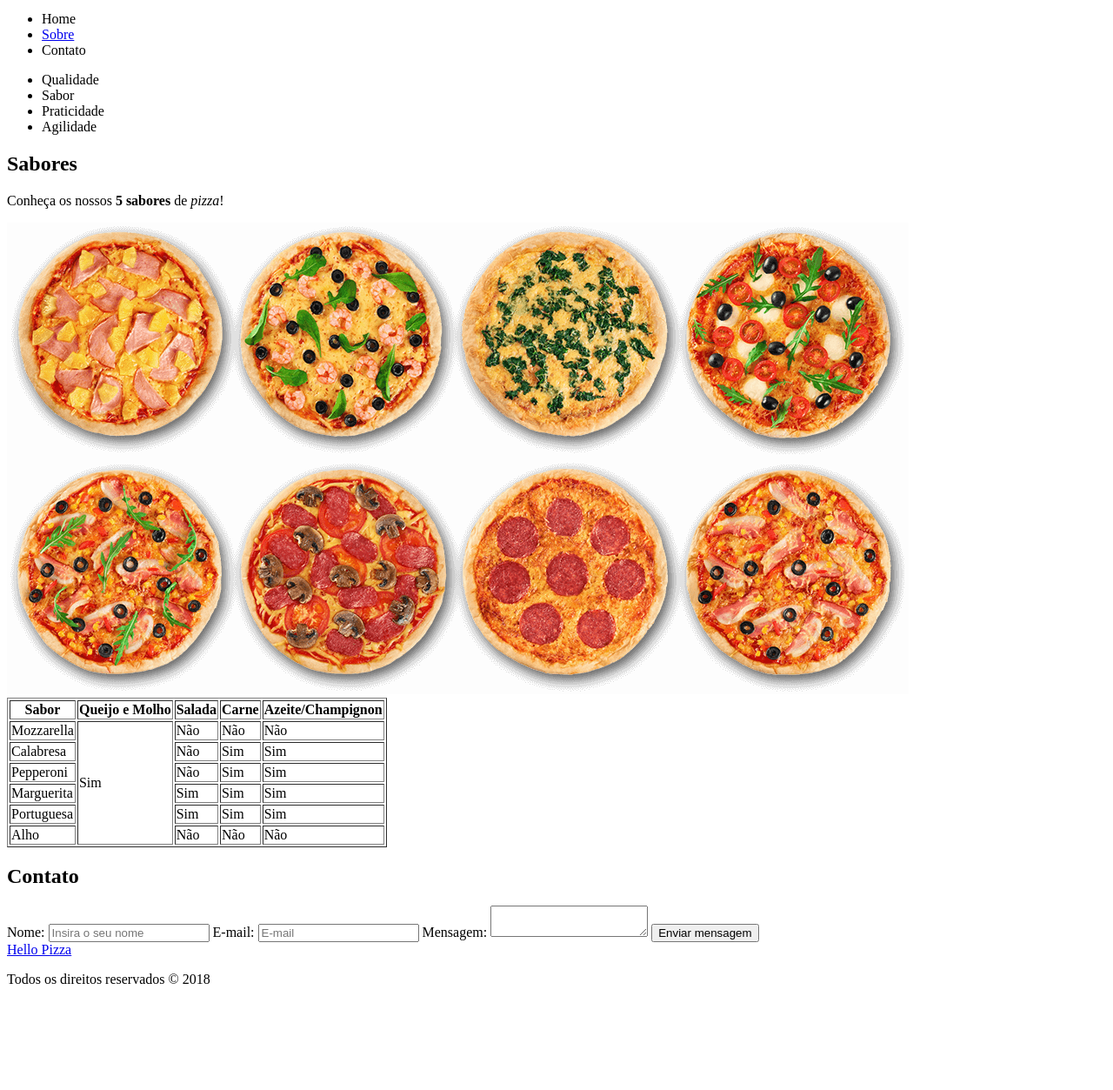
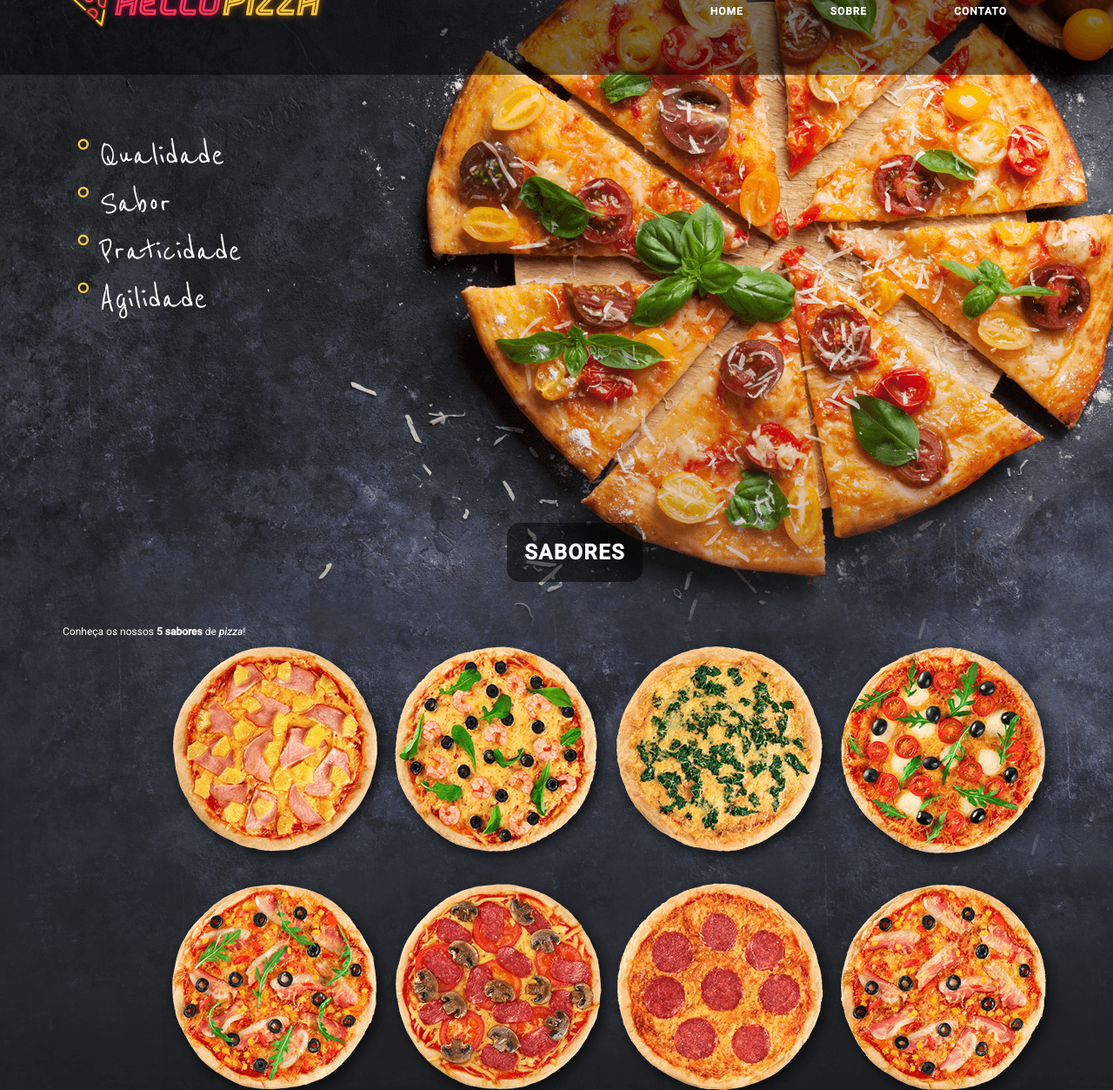
Before and after one commit to karenngomes/basic-front-end, a plain HTML site: page devmedia/projeto-pizzaria/index.html in a window 1280 px wide. Shown: the part 67-1320 px from the top of the page at 87% size. Before the commit the page ends 1218 px from the top, so only its background shows below. Drawn offline with Linux system fonts and the light colour scheme; a web font is replaced by a local one.

Commit message:
adicionando css

```diff
--- /dev/null
+++ b/devmedia/projeto-pizzaria/css/style.css
@@ -0,0 +1,194 @@
+*{
+	margin: 0;
+	padding: 0;
+}
+
+body{
+	background: url("../img/background-pizza.png") 0 0 no-repeat;
+	background-color: #131313;
+}
+
+header{
+	height: 123px;
+	background-color: rgba(0, 0, 0, 0.5);
+	padding: 30px 72px 0 72px;
+}
+
+h1, footer a{
+	height: 70px;
+	width: 304px;
+	overflow: hidden;
+	text-indent: -9999px;
+	background: url("../img/logo-helloPizza.png") 0 0 no-repeat;
+	display: block;
+}
+
+h2{
+	color:#fff;
+	font-family: 'Roboto', sans-serif;
+	padding: 20px;
+	background-color: rgba(0, 0, 0, 0.5);
+	border-radius: 15px;
+	display:inline-block;
+	text-transform: uppercase;
+	letter-spacing: 1.5px;
+	float: left;
+	margin: 50px 45%;
+}
+
+section{
+	clear: both;
+	padding: 30px 72px 0 72px;
+	position: relative;
+	margin:0 0 50px 0;
+}
+
+img#pizza-sabores{
+	display: block;
+	clear: both;
+	margin: 0 10%;
+}
+
+nav{
+	float: right;
+	margin-top: -30px;
+}
+
+nav ul{
+	list-style: none;
+	display: block;
+}
+
+nav ul li{
+	float: left;
+	margin:0 50px;
+}
+
+nav ul li a{
+	color:#fff;
+	text-decoration: none;
+	text-transform: uppercase;
+	font-family: 'Roboto', sans-serif;
+	font-size: 12px;
+	font-weight: bold;
+	letter-spacing: 1px
+}
+
+ul#vantagens {
+    list-style: none;
+    float: left;
+    margin: 30px 0 150px 0;
+}
+
+ul#vantagens li {
+    font-family: 'Reenie Beanie', cursive;
+    color: #fff;
+    font-size: 2.75em;
+    margin: 5px;
+}
+
+ul#vantagens li::before {
+  content: "\00b0 ";
+  color: #fbcb39;
+  font-family: sans-serif;
+  font-size: 1em;
+  vertical-align: bottom;
+  margin: 25px 10px 0 10px;
+}
+
+table{
+	width: 100%;
+	background-color: #2a2a2a;
+	clear: both;
+	border-collapse: collapse;
+	text-transform: uppercase;
+	margin-top:100px;
+}
+
+th, td, p, label{
+	font-size: 12px;
+	color:#fff;
+	font-family: 'Roboto', sans-serif;
+}
+
+th{
+	color: #4d4d4d;
+	font-weight: bold;
+}
+
+th, td{
+	border:1px #000 solid;
+	padding: 25px;
+	text-align: center;
+	width: 20%;
+}
+
+form{
+	clear: both;
+	margin:0 30%;
+}
+
+form label{
+	margin:15px 0;
+	display: block;
+	text-transform: uppercase;
+}
+
+form input, form textarea{
+	border:1px solid #2a2a2a;
+	height: 10px;
+	width: 500px;
+	border-radius: 30px;
+	background-color: transparent;;
+	display: block;
+	padding: 25px 25px;
+	font-family: 'Roboto', sans-serif;
+	text-transform: uppercase;
+	color: #fff;
+	font-style: italic;
+}
+
+form textarea{
+	height: 200px;
+	font-size: 0.75em;
+}
+
+input[type="submit"] {
+    width: 555px;
+    margin: 25px 0;
+    padding-top: 15px;
+}
+
+input:focus,
+select:focus,
+textarea:focus,
+button:focus {
+    outline: none;
+}
+
+footer {
+    height: 100px;
+    background-color: #2a2a2a;
+    position: relative;
+    padding: 35px 0 10px 0;
+}
+
+footer a {
+    width: 200px;
+    background-size: 200px 46px;
+    background-repeat: no-repeat;
+    display: block;
+    margin: 0px auto;
+}
+
+footer p{
+	text-align: center;
+}
+
+.texto-positivo{
+	color: #87b50f;
+}
+
+.texto-negativo{
+	color: #fb3958;
+}
--- a/devmedia/projeto-pizzaria/index.html
+++ b/devmedia/projeto-pizzaria/index.html
@@ -5,19 +5,24 @@
     <meta name="description" content="Projeto de um website de uma pizzaria - DevMedia">
     <meta name="author" content="Karen Gomes">
     <title>Hello pizza</title>
+    <link rel="stylesheet" type="text/css" href="css/style.css">
+    <link href="https://fonts.googleapis.com/css?family=Baloo|Reenie+Beanie|Roboto:400,500,500i" rel="stylesheet">
 </head>
 <body>
     <header>
         <h1>Hello Pizza</h1>
-        <ul>
-            <li>Home</li>
-            <li><a href="sobre.html" target="_blank">Sobre</a></li>
-            <li>Contato</li>
-        </ul>
+        <nav>
+            <ul>
+                <li><a href="#">Home</a></li>
+                <li><a href="sobre.html" target="_blank">Sobre</a></li>
+                <li><a href="#">Contato</a></li>
+            </ul>
+        </nav>
+
     </header>
 
     <section>
-        <ul>
+        <ul id="vantagens">
             <li>Qualidade</li>
             <li>Sabor</li>
             <li>Praticidade</li>
@@ -29,9 +34,9 @@
         <h2>Sabores</h2>
         <p>Conheça os nossos <strong>5 sabores</strong> de <em>pizza</em>!</p>
 
-        <img src="img/sabores-pizzas.png" alt="Fotos de pizzas de vários sabores">
+        <img src="img/sabores-pizzas.png" id="pizza-sabores" alt="Fotos de pizzas de vários sabores">
 
-        <table border="1">
+        <table>
             <tr>
                 <th>Sabor</th>
                 <th>Queijo e Molho</th>
@@ -41,40 +46,40 @@
             </tr>
             <tr>
                 <td>Mozzarella</td>
-                <td rowspan="6">Sim</td>
-                <td>Não</td>
-                <td>Não</td>
-                <td>Não</td>
+                <td rowspan="6" class="texto-positivo">Sim</td>
+                <td class="texto-negativo">Não</td>
+                <td class="texto-negativo">Não</td>
+                <td class="texto-negativo">Não</td>
             </tr>
             <tr>
                 <td>Calabresa</td>
-                <td>Não</td>
-                <td>Sim</td>
-                <td>Sim</td>
+                <td class="texto-negativo">Não</td>
+                <td class="texto-positivo">Sim</td>
+                <td class="texto-positivo">Sim</td>
             </tr>
             <tr>
                 <td>Pepperoni</td>
-                <td>Não</td>
-                <td>Sim</td>
-                <td>Sim</td>
+                <td class="texto-negativo">Não</td>
+                <td class="texto-positivo">Sim</td>
+                <td class="texto-positivo">Sim</td>
             </tr>
             <tr>
                 <td>Marguerita</td>
-                <td>Sim</td>
-                <td>Sim</td>
-                <td>Sim</td>
+                <td class="texto-positivo">Sim</td>
+                <td class="texto-positivo">Sim</td>
+                <td class="texto-positivo">Sim</td>
             </tr>
             <tr>
                 <td>Portuguesa</td>
-                <td>Sim</td>
-                <td>Sim</td>
-                <td>Sim</td>
+                <td class="texto-positivo">Sim</td>
+                <td class="texto-positivo">Sim</td>
+                <td class="texto-positivo">Sim</td>
             </tr>
             <tr>
                 <td>Alho</td>
-                <td>Não</td>
-                <td>Não</td>
-                <td>Não</td>
+                <td class="texto-negativo">Não</td>
+                <td class="texto-negativo">Não</td>
+                <td class="texto-negativo">Não</td>
             </tr>
         </table>
 
```
